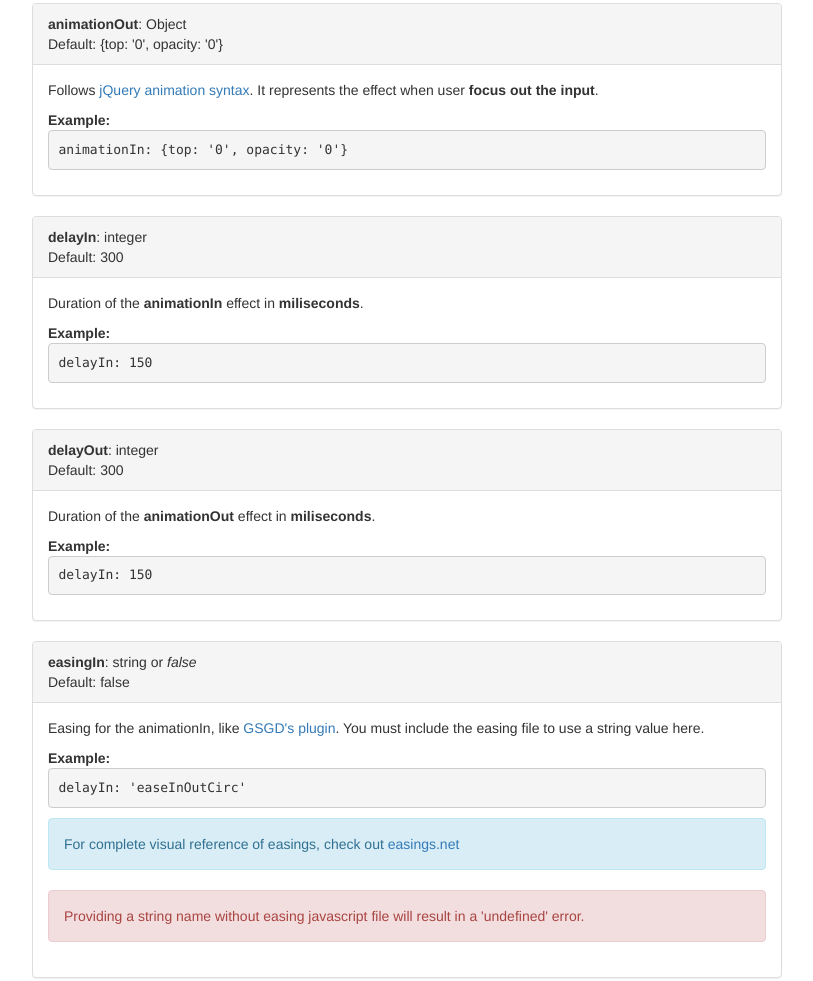
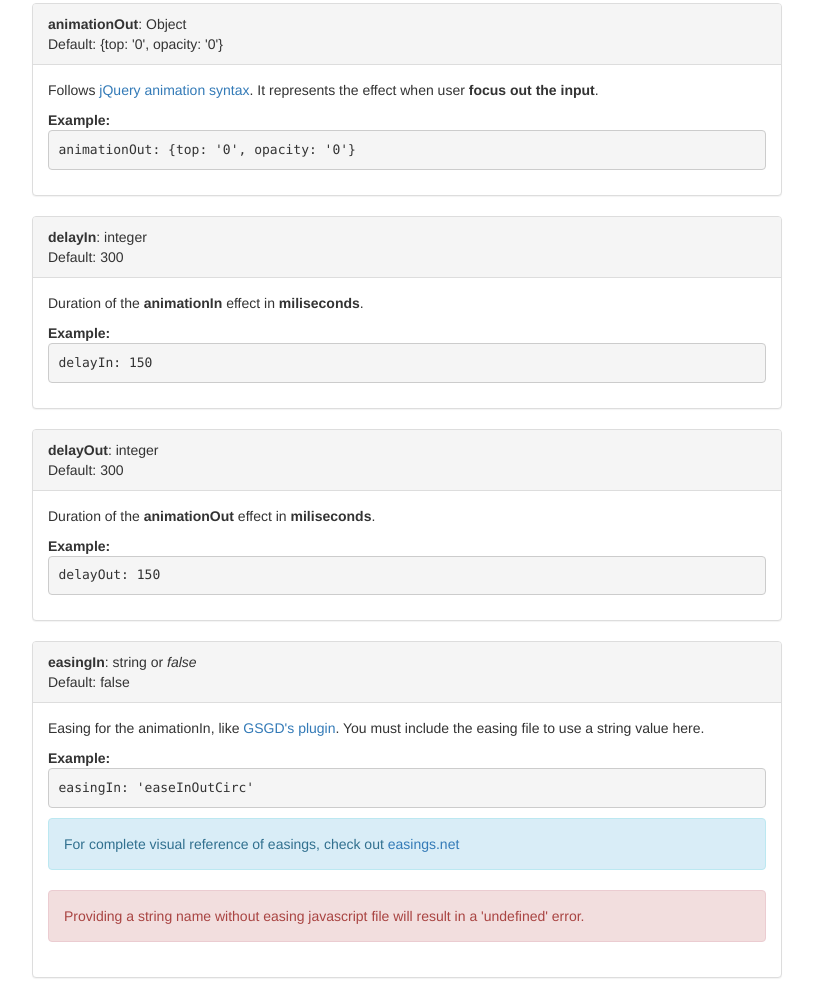
Before and after one commit to fabianofa/jquery.floatinglabel, a plain HTML site: page index.html in a window 1280 px wide. Shown: the part 2491-3472 px from the top of the page, without its empty margins (233-1046 px from the left). Drawn offline with nearby package versions, Linux system fonts and the light colour scheme.

Commit message:
Fixing examples

```diff
--- a/index.html
+++ b/index.html
@@ -163,7 +163,7 @@ $('#form1').floatinglabel({
 			    	<div class="panel-body">
 			    		<p>Follows <a href="http://api.jquery.com/animate/" target="_blank">jQuery animation syntax</a>. It represents the effect when user <strong>focus out the input</strong>.</p>
 			    		<strong>Example:</strong>
-			    		<pre>animationIn: {top: '0', opacity: '0'}</pre>
+			    		<pre>animationOut: {top: '0', opacity: '0'}</pre>
 			    	</div>
 		    	</div>
 
@@ -187,7 +187,7 @@ $('#form1').floatinglabel({
 			    	<div class="panel-body">
 			    		<p>Duration of the <strong>animationOut</strong> effect in <strong>miliseconds</strong>.</p>
 			    		<strong>Example:</strong>
-			    		<pre>delayIn: 150</pre>
+			    		<pre>delayOut: 150</pre>
 			    	</div>
 		    	</div>
 
@@ -200,7 +200,7 @@ $('#form1').floatinglabel({
 			    	<div class="panel-body">
 			    		<p>Easing for the animationIn, like <a href="http://gsgd.co.uk/sandbox/jquery/easing/" target="_blank">GSGD's plugin</a>. You must include the easing file to use a string value here.</p>
 			    		<strong>Example:</strong>
-			    		<pre>delayIn: 'easeInOutCirc'</pre>
+			    		<pre>easingIn: 'easeInOutCirc'</pre>
 			    		<p class="alert alert-info">For complete visual reference of easings, check out <a href="http://easings.net/" target="_blank">easings.net</a></p>
 			    		<p class="alert alert-danger">Providing a string name without easing javascript file will result in a 'undefined' error.</p>
 			    	</div>
```
